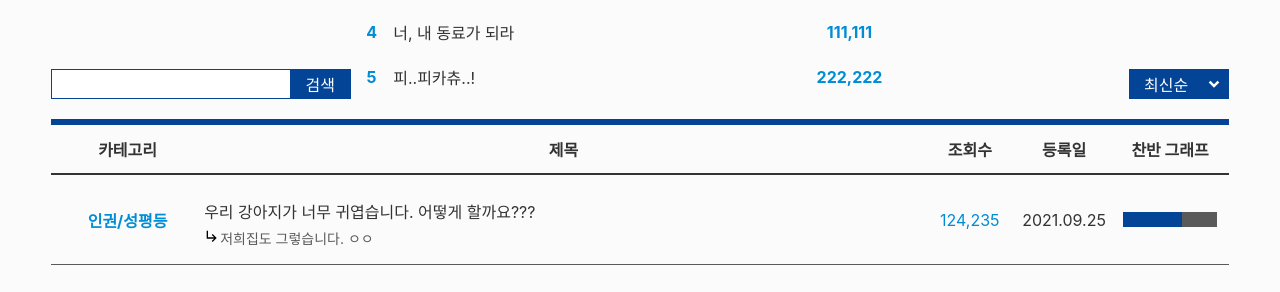
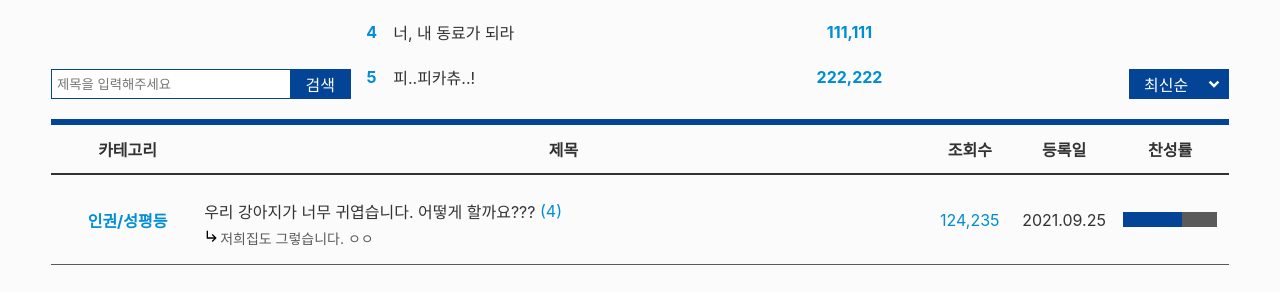
Before and after one commit to potato-club/national-petition-frontend, a Next.js app: page /board/list in a window 1280 px wide. Shown: the part 498-790 px from the top of the page. Built offline with nearby package versions, Linux system fonts and the light colour scheme.

Commit message:
[ADD] List 댓글UI추가, Search상자 UI조정 , URLinput UI조정

```diff
--- a/components/app/board/list/ListItem.jsx
+++ b/components/app/board/list/ListItem.jsx
@@ -11,6 +11,7 @@ export const ListItem = ({
   day,
   agreePer,
   disagreePer,
+  comment,
 }) => {
   return (
     <Wrapper>
@@ -24,11 +25,19 @@ export const ListItem = ({
         </TypoGraphy>
       </Category>
       <TitleWrapper>
-        <Title>
+        <MainTitle>
           <TypoGraphy type="body1" color={customColor.black} textAlign="left">
             {title}
           </TypoGraphy>
-        </Title>
+          <CommentWrapper>
+            <TypoGraphy
+              type="body1"
+              color={customColor.skyBlue}
+              textAlign="center">
+              &nbsp;({comment})
+            </TypoGraphy>
+          </CommentWrapper>
+        </MainTitle>
         <SubTitle>
           <MdSubdirectoryArrowRight />
           <TypoGraphy type="body2" color={customColor.gray} textAlign="left">
@@ -74,11 +83,14 @@ const TitleWrapper = styled.div`
   flex-direction: column;
   height: 100%;
 `;
-const Title = styled.div`
+const MainTitle = styled.div`
   display: flex;
   align-items: flex-end;
   padding-bottom: 5px;
   height: 60%;
+`;
+const CommentWrapper = styled.div`
+  margin-bottom: 2px;
 `;
 const SubTitle = styled.div`
   display: flex;
@@ -104,7 +116,7 @@ const Bar = styled.div`
   display: flex;
   width: 80%;
   height: 15px;
-  background-color: ${customColor.black};
+  background-color: ${customColor.grayBg};
 `;
 const AgreeBar = styled.div`
   width: ${({ per }) => per + '%'};
--- a/components/app/board/list/Search.jsx
+++ b/components/app/board/list/Search.jsx
@@ -6,7 +6,7 @@ import { customColor } from 'constants/index';
 export const Search = () => {
   return (
     <SearchWrapper>
-      <InputText />
+      <InputText placeholder="제목을 입력해주세요" />
       <SearchButton>
         <TypoGraphy type="body1" color={customColor.white} textAlign="center">
           검색
@@ -30,6 +30,10 @@ const InputText = styled.input`
   width: 240px;
   padding: 0;
   margin: 0;
+  :focus {
+    outline: none;
+  }
+  padding-left: 5px;
 `;
 const SearchButton = styled.button`
   border: none;
--- a/components/common/UrlInput.jsx
+++ b/components/common/UrlInput.jsx
@@ -46,6 +46,9 @@ const InputUrl = styled.input`
   height: 100%;
   font-size: 20px;
   border: none;
+  :focus {
+    outline: none;
+  }
 `;
 const EnrollmentButton = styled.button`
   border: none;
--- a/dummy/list.json
+++ b/dummy/list.json
@@ -7,7 +7,8 @@
     "subNumber": "124,235",
     "day": "2021.09.25",
     "agreePer": 5,
-    "disagreePer": 3
+    "disagreePer": 3,
+    "comment": 4
   },
   {
     "id": 2,
@@ -17,7 +18,8 @@
     "subNumber": "90,232",
     "day": "2021.09.25",
     "agreePer": 3,
-    "disagreePer": 0
+    "disagreePer": 0,
+    "comment": 12
   },
   {
     "id": 3,
@@ -27,7 +29,8 @@
     "subNumber": "444,444",
     "day": "2021.09.25",
     "agreePer": 0,
-    "disagreePer": 0
+    "disagreePer": 0,
+    "comment": 141
   },
   {
     "id": 4,
@@ -37,7 +40,8 @@
     "subNumber": "124,235",
     "day": "2021.09.25",
     "agreePer": 33,
-    "disagreePer": 12
+    "disagreePer": 12,
+    "comment": 42
   },
   {
     "id": 5,
@@ -47,7 +51,8 @@
     "subNumber": "90,232",
     "day": "2021.09.25",
     "agreePer": 79,
-    "disagreePer": 3
+    "disagreePer": 3,
+    "comment": 4
   },
   {
     "id": 6,
@@ -57,7 +62,8 @@
     "subNumber": "444,444",
     "day": "2022.09.25",
     "agreePer": 9,
-    "disagreePer": 12
+    "disagreePer": 12,
+    "comment": 11
   },
   {
     "id": 7,
@@ -67,7 +73,8 @@
     "subNumber": "444,444",
     "day": "2021.09.25",
     "agreePer": 0,
-    "disagreePer": 12
+    "disagreePer": 12,
+    "comment": 832
   },
   {
     "id": 8,
@@ -77,7 +84,8 @@
     "subNumber": "141,252",
     "day": "2021.09.23",
     "agreePer": 100,
-    "disagreePer": 12
+    "disagreePer": 12,
+    "comment": 4
   },
   {
     "id": 9,
@@ -87,7 +95,8 @@
     "subNumber": "141,252",
     "day": "2021.09.23",
     "agreePer": 1,
-    "disagreePer": 12
+    "disagreePer": 12,
+    "comment": 221
   },
   {
     "id": 10,
@@ -97,7 +106,8 @@
     "subNumber": "999,999",
     "day": "2021.09.21",
     "agreePer": 1231,
-    "disagreePer": 12
+    "disagreePer": 12,
+    "comment": 4
   },
   {
     "id": 11,
@@ -107,7 +117,8 @@
     "subNumber": "999,999",
     "day": "2021.09.21",
     "agreePer": 1212,
-    "disagreePer": 12212
+    "disagreePer": 12212,
+    "comment": 4
   },
   {
     "id": 12,
@@ -117,6 +128,7 @@
     "subNumber": "921,311",
     "day": "2021.09.21",
     "agreePer": 221,
-    "disagreePer": 33
+    "disagreePer": 33,
+    "comment": 0
   }
 ]
--- a/pages/board/list.jsx
+++ b/pages/board/list.jsx
@@ -130,7 +130,7 @@ const list = () => {
                 color={customColor.black}
                 textAlign="center"
                 fontWeight="bold">
-                찬반 그래프
+                찬성률
               </TypoGraphy>
             </NavGraph>
           </ListNav>
@@ -145,6 +145,7 @@ const list = () => {
                 day,
                 agreePer,
                 disagreePer,
+                comment,
               }) => (
                 <ListItem
                   key={id}
@@ -155,6 +156,7 @@ const list = () => {
                   day={day}
                   agreePer={agreePer}
                   disagreePer={disagreePer}
+                  comment={comment}
                 />
               ),
             )}
```
